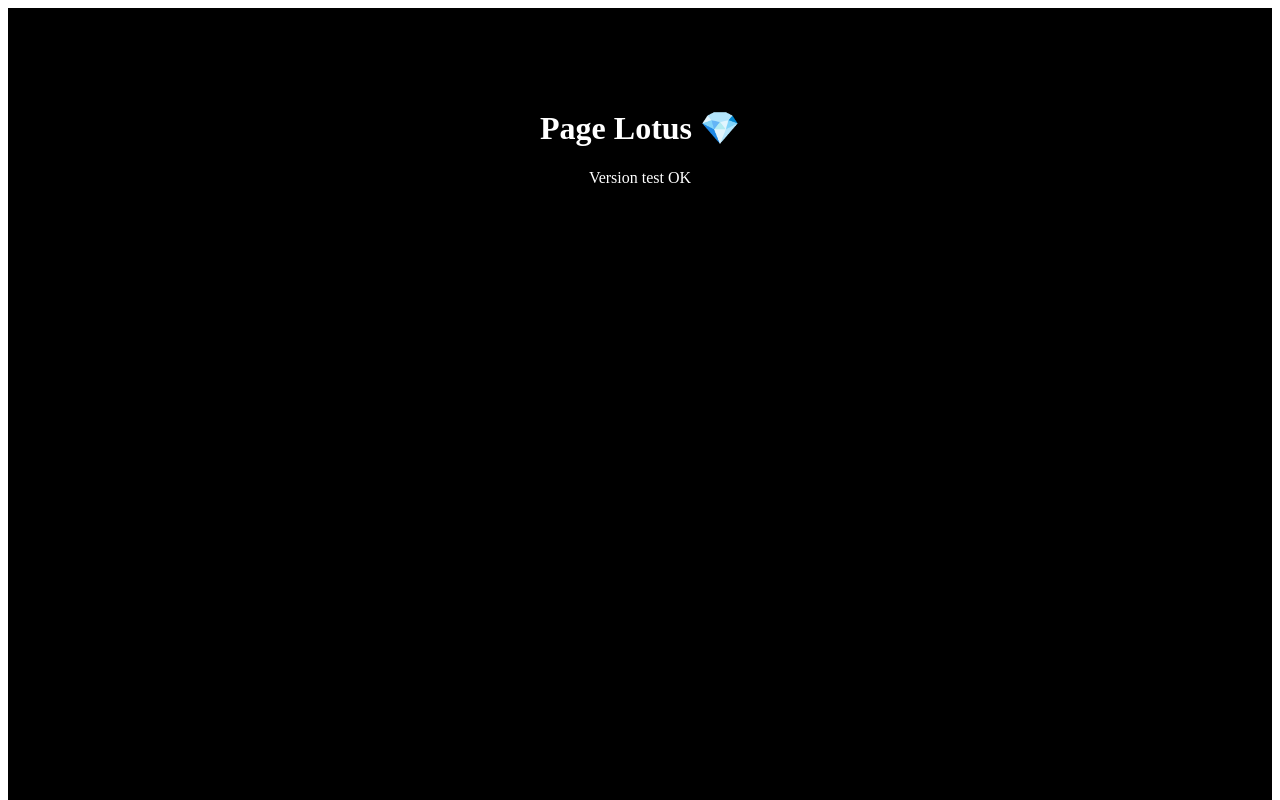
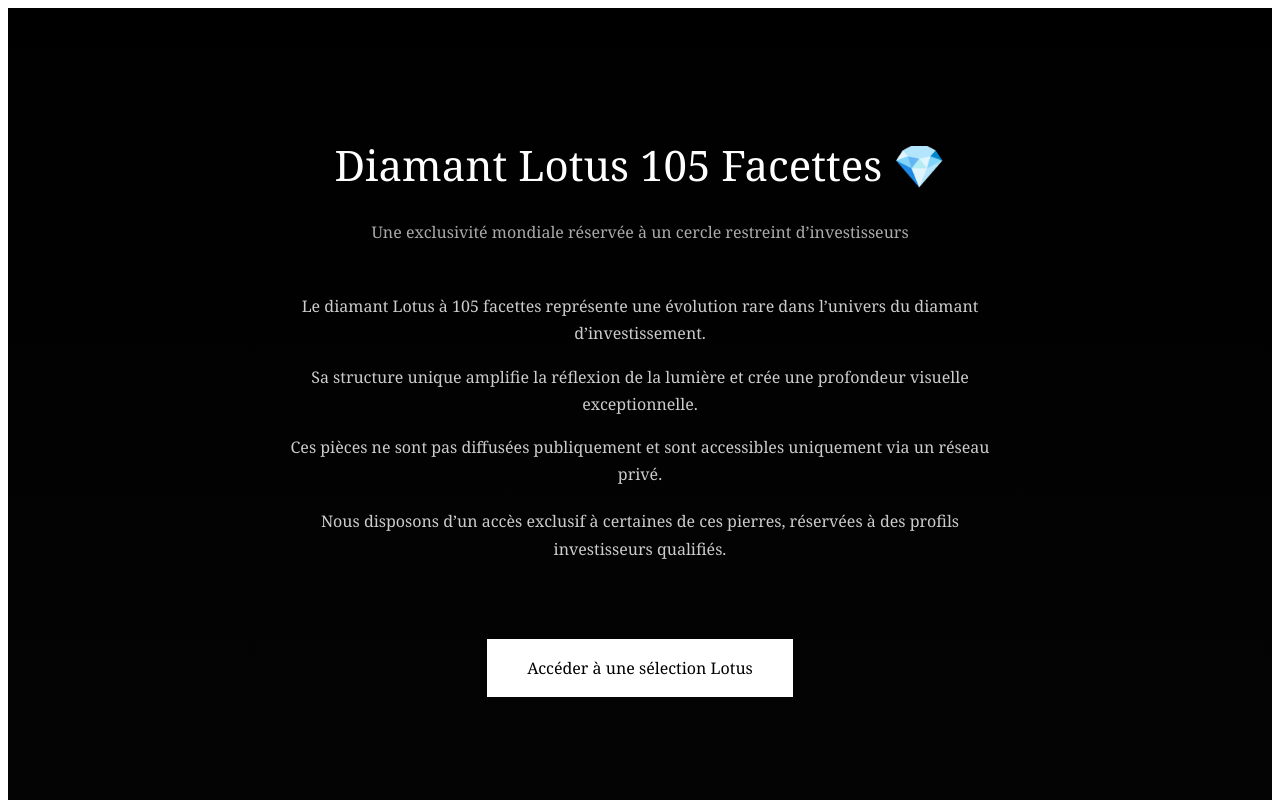
Before and after one commit to chanadet30/diamond-app, a Next.js app: page /lotus in a window 1280 px wide. Shown: the top 800 px of the page. Built offline with nearby package versions, Linux system fonts and the light colour scheme.

Commit message:
restore site clean

```diff
--- a/app/lotus/page.tsx
+++ b/app/lotus/page.tsx
@@ -3,14 +3,55 @@
 export default function LotusPage() {
   return (
     <main style={{
-      background: "#000",
+      background: "linear-gradient(180deg, #000000, #050505)",
       color: "white",
       minHeight: "100vh",
-      padding: "80px",
+      padding: "100px 20px",
+      fontFamily: "Georgia, serif",
       textAlign: "center"
     }}>
-      <h1>Page Lotus 💎</h1>
-      <p>Version test OK</p>
+
+      <h1 style={{ fontSize: "42px", fontWeight: "300" }}>
+        Diamant Lotus 105 Facettes 💎
+      </h1>
+
+      <p style={{ marginTop: "20px", color: "#aaa" }}>
+        Une exclusivité mondiale réservée à un cercle restreint d’investisseurs
+      </p>
+
+      <div style={{ marginTop: "50px", maxWidth: "700px", marginInline: "auto", lineHeight: "1.7", color: "#ccc" }}>
+        <p>
+          Le diamant Lotus à 105 facettes représente une évolution rare dans l’univers du diamant d’investissement.
+        </p>
+
+        <p>
+          Sa structure unique amplifie la réflexion de la lumière et crée une profondeur visuelle exceptionnelle.
+        </p>
+
+        <p>
+          Ces pièces ne sont pas diffusées publiquement et sont accessibles uniquement via un réseau privé.
+        </p>
+
+        <p style={{ marginTop: "20px" }}>
+          Nous disposons d’un accès exclusif à certaines de ces pierres,
+          réservées à des profils investisseurs qualifiés.
+        </p>
+      </div>
+
+      <a
+        href="https://wa.me/33782061181?text=Demande%20Lotus%20VIP"
+        style={{
+          display: "inline-block",
+          marginTop: "60px",
+          padding: "18px 40px",
+          background: "white",
+          color: "black",
+          textDecoration: "none"
+        }}
+      >
+        Accéder à une sélection Lotus
+      </a>
+
     </main>
   );
 }
```
